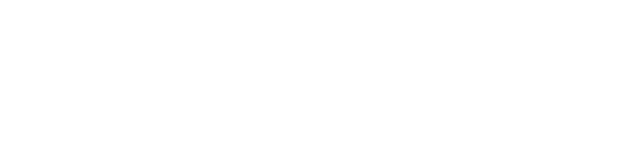
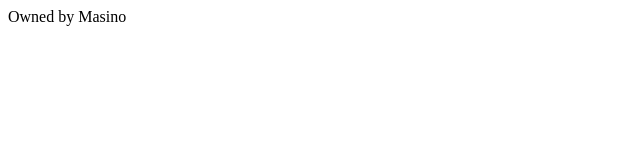
Before and after one commit to JohnsonMasino/Masino-Me, a plain HTML site: page index.html in a window 1280 px wide. Shown: the whole page, without its empty margins (0-640 px from the left). Drawn offline with Linux system fonts and the light colour scheme.

Commit message:
My practice commit

```diff
--- a/index.html
+++ b/index.html
@@ -7,6 +7,6 @@
     <title>Document</title>
 </head>
 <body>
-
+ Owned by Masino
 </body>
 </html>
```
Also changed, not shown: 1 other file.
